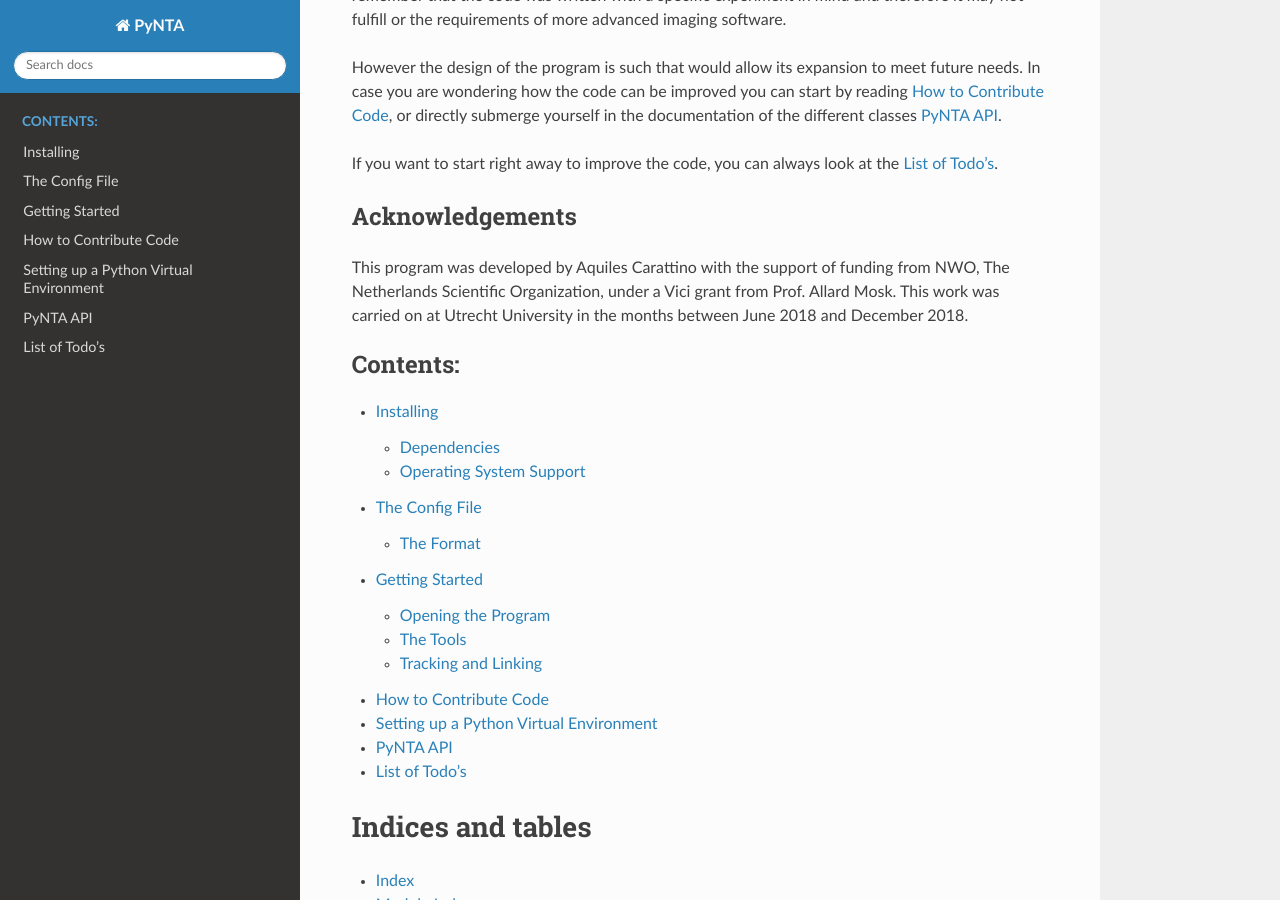
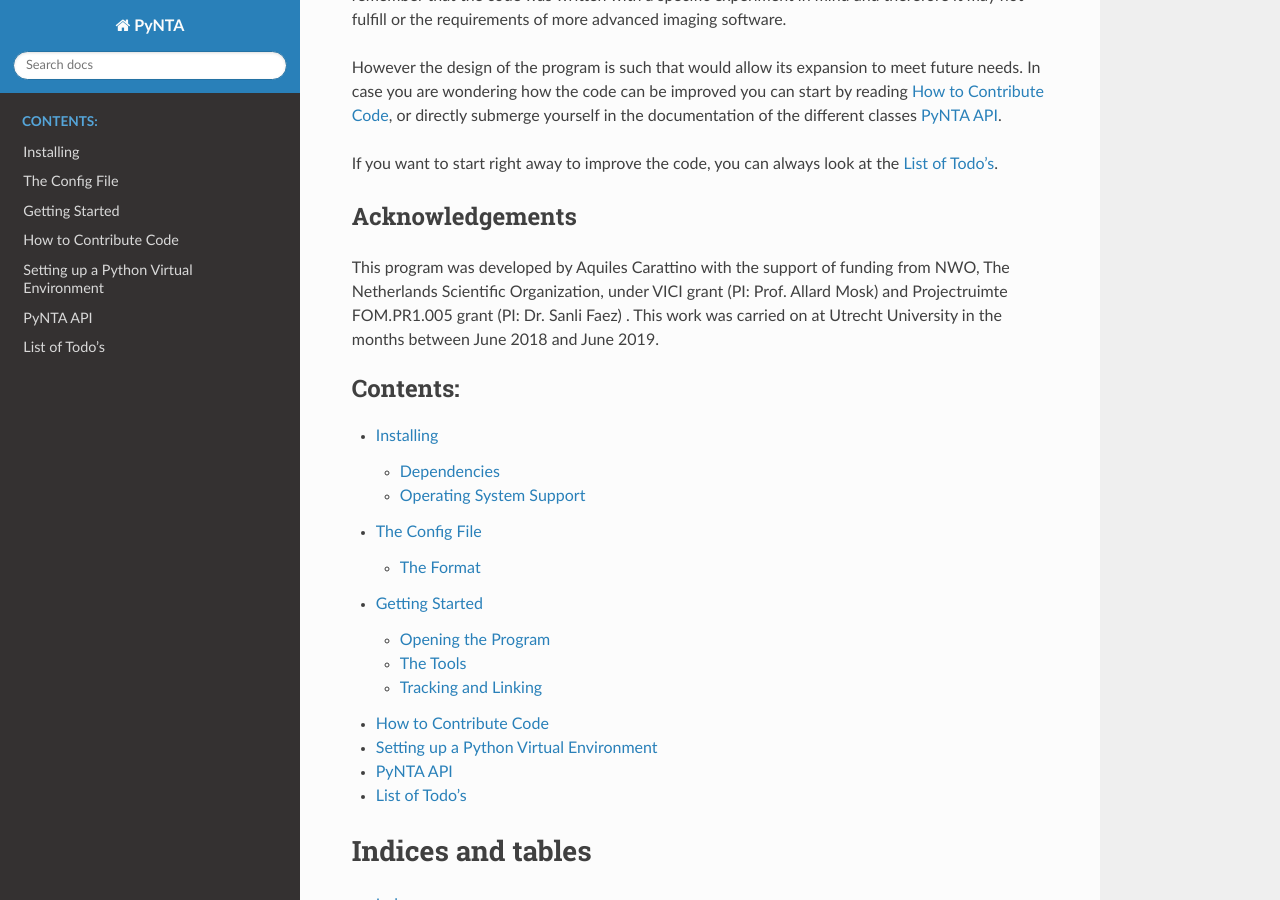
Before and after one commit to nanoepics/pynta, a Sphinx documentation site: the page built from doc/index.rst, in a window 1280 px wide and 900 px high, scrolled down 1504 px. Built offline with Sphinx 7.4.7 and the Read the Docs theme 2.0.0, drawn with Linux system fonts in a browser that asks for light colours.

Commit message:
update funding reference

```diff
--- a/doc/index.rst
+++ b/doc/index.rst
@@ -50,8 +50,7 @@
 Acknowledgements
 ----------------
 This program was developed by Aquiles Carattino with the support of funding from NWO, The Netherlands Scientific
-Organization, under a Vici grant from Prof. Allard Mosk. This work was carried on at Utrecht University in the months
-between June 2018 and December 2018.
+Organization, under VICI grant (PI: Prof. Allard Mosk) and Projectruimte FOM.PR1.005 grant (PI: Dr. Sanli Faez) . This work was carried on at Utrecht University in the months between June 2018 and June 2019.
 
 .. toctree::
    :maxdepth: 2
```
